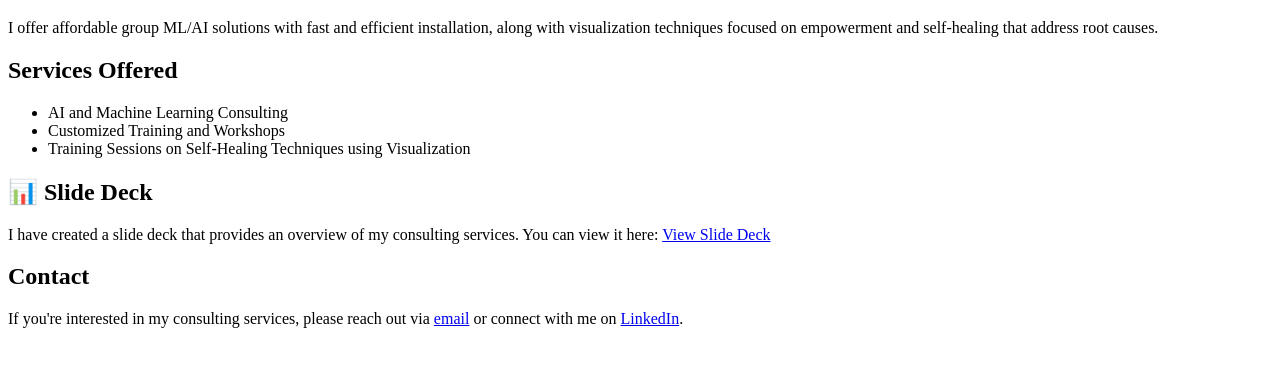
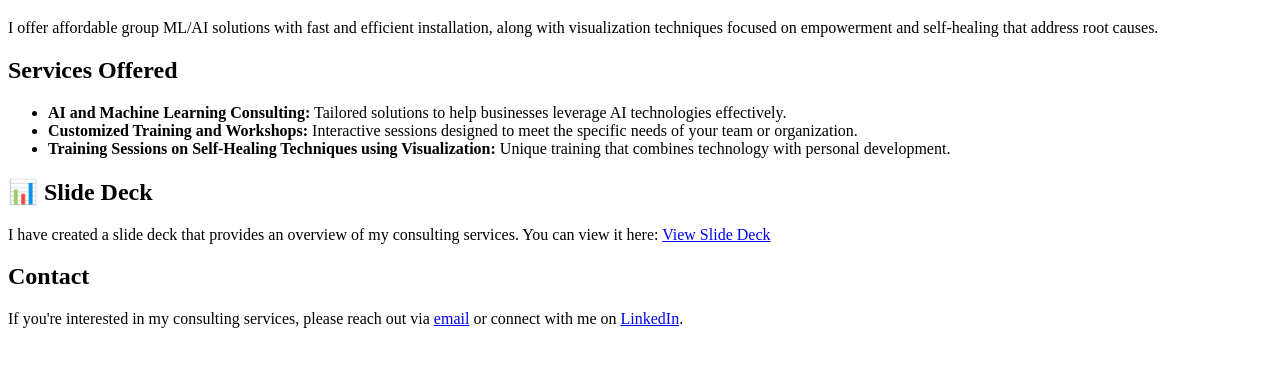
Before and after one commit to kyramichel/Project_AI_innovations.githubio, a plain HTML site: page index.html in a window 1280 px wide. Shown: the part 61-428 px from the top of the page. Drawn offline with Linux system fonts and the light colour scheme.

Commit message:
Update index.html

```diff
--- a/index.html
+++ b/index.html
@@ -11,14 +11,15 @@
         <h1>Kyra Michel </h1>
         <p>I offer affordable group ML/AI solutions with fast and efficient installation, along with visualization techniques focused on empowerment and self-healing that address root causes.</p>
     </header>
-    <section>
-        <h2>Services Offered</h2>
-        <ul>
-            <li>AI and Machine Learning Consulting</li>
-            <li>Customized Training and Workshops</li>
-            <li>Training Sessions on Self-Healing Techniques using Visualization</li>
-        </ul>
-    </section>
+   <section>
+    <h2>Services Offered</h2>
+    <ul>
+        <li><strong>AI and Machine Learning Consulting:</strong> Tailored solutions to help businesses leverage AI technologies effectively.</li>
+        <li><strong>Customized Training and Workshops:</strong> Interactive sessions designed to meet the specific needs of your team or organization.</li>
+        <li><strong>Training Sessions on Self-Healing Techniques using Visualization:</strong> Unique training that combines technology with personal development.</li>
+    </ul>
+</section>
+
     <section>
             <h2>📊 Slide Deck</h2>
             <p>I have created a slide deck that provides an overview of my consulting services. You can view it here: <a href="https://docs.google.com/presentation/d/e/2PACX-1vTSk8e1nuBvilIYHZfke5jUUfq0VqU4FO91E-symZOzvFK-Ur3rZX9LN00lYPu7mx4RgRswTUx1QQJ1/pub?start=true&loop=true&delayms=3000" target="_blank">View Slide Deck</a></p>
```
